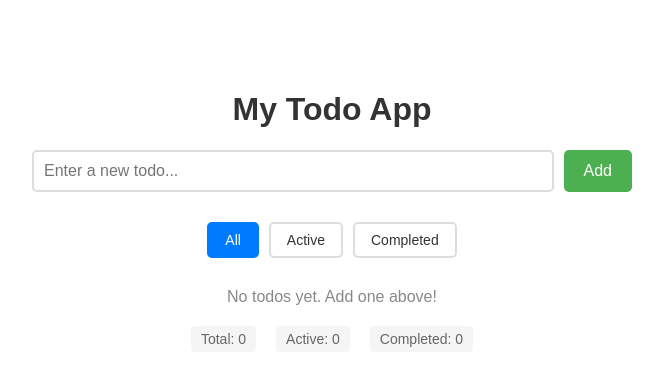
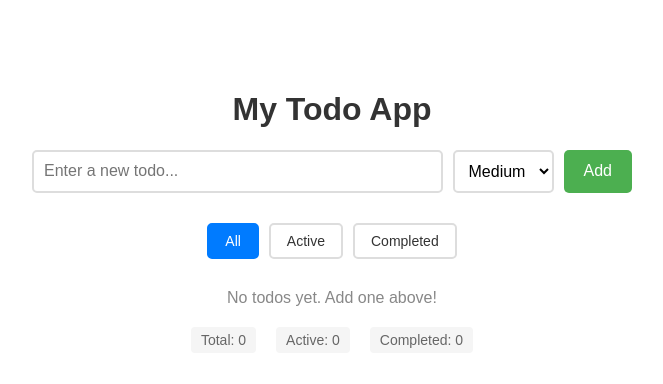
Before and after one commit to dev-deg/01_HelloWorld, a React (Vite) app in the folder todo-app/: page / in a window 1280 px wide. Shown: the top 384 px of the page, without its empty margins (308-971 px from the left). Built offline with nearby package versions, Linux system fonts and the light colour scheme.

Commit message:
Completed tasks 5 and 6

```diff
--- a/todo-app/src/App.module.css
+++ b/todo-app/src/App.module.css
@@ -16,6 +16,13 @@
   color: #666;
   font-size: 14px;
   display: flex;
+  flex-direction: column;
+  align-items: center;
+  gap: 15px;
+}
+
+.counters {
+  display: flex;
   justify-content: center;
   gap: 20px;
 }
@@ -26,3 +33,19 @@
   border-radius: 4px;
   font-weight: 500;
 }
+
+.clearButton {
+  padding: 8px 16px;
+  background-color: #dc3545;
+  color: white;
+  border: none;
+  border-radius: 5px;
+  cursor: pointer;
+  font-size: 14px;
+  font-weight: 500;
+  transition: background-color 0.2s ease;
+}
+
+.clearButton:hover {
+  background-color: #c82333;
+}
--- a/todo-app/src/App.tsx
+++ b/todo-app/src/App.tsx
@@ -1,5 +1,5 @@
 import React, { useState } from 'react';
-import { Todo } from './types/todo';
+import { Todo, Priority } from './types/todo';
 import AddTodoForm from './components/AddTodoForm/AddTodoForm';
 import TodoList from './components/TodoList/TodoList';
 import FilterButtons from './components/FilterButtons/FilterButtons';
@@ -11,11 +11,12 @@ const TodoApp: React.FC = () => {
   const [todos, setTodos] = useState<Todo[]>([]);
   const [filter, setFilter] = useState<FilterType>('all');
 
-  const addTodo = (text: string): void => {
+  const addTodo = (text: string, priority: Priority): void => {
     const newTodo: Todo = {
       id: Date.now(),
       text: text,
-      completed: false
+      completed: false,
+      priority: priority
     };
     setTodos([...todos, newTodo]);
   };
@@ -34,6 +35,10 @@ const TodoApp: React.FC = () => {
     setTodos(todos.map(todo =>
       todo.id === id ? { ...todo, text: newText } : todo
     ));
+  };
+
+  const clearCompleted = (): void => {
+    setTodos(todos.filter(todo => !todo.completed));
   };
 
   // Derive counters from todos array
@@ -59,9 +64,16 @@ const TodoApp: React.FC = () => {
       <TodoList todos={filteredTodos} onDeleteTodo={deleteTodo} onToggleTodo={toggleTodo} onEditTodo={editTodo} />
 
       <div className={styles.footer}>
-        <span className={styles.counter}>Total: {totalTodos}</span>
-        <span className={styles.counter}>Active: {activeTodos}</span>
-        <span className={styles.counter}>Completed: {completedTodos}</span>
+        <div className={styles.counters}>
+          <span className={styles.counter}>Total: {totalTodos}</span>
+          <span className={styles.counter}>Active: {activeTodos}</span>
+          <span className={styles.counter}>Completed: {completedTodos}</span>
+        </div>
+        {completedTodos > 0 && (
+          <button onClick={clearCompleted} className={styles.clearButton}>
+            Clear Completed
+          </button>
+        )}
       </div>
     </div>
   );
--- a/todo-app/src/components/AddTodoForm/AddTodoForm.module.css
+++ b/todo-app/src/components/AddTodoForm/AddTodoForm.module.css
@@ -16,6 +16,20 @@
   border-color: #4CAF50;
 }
 
+.prioritySelect {
+  padding: 10px;
+  font-size: 16px;
+  border: 2px solid #ddd;
+  border-radius: 5px;
+  background-color: white;
+  cursor: pointer;
+}
+
+.prioritySelect:focus {
+  outline: none;
+  border-color: #4CAF50;
+}
+
 .submitButton {
   padding: 10px 20px;
   font-size: 16px;
--- a/todo-app/src/components/AddTodoForm/AddTodoForm.tsx
+++ b/todo-app/src/components/AddTodoForm/AddTodoForm.tsx
@@ -1,15 +1,17 @@
 import React, { useState } from 'react';
-import { AddTodoFormProps } from '../../types/todo';
+import { AddTodoFormProps, Priority } from '../../types/todo';
 import styles from './AddTodoForm.module.css';
 
 const AddTodoForm: React.FC<AddTodoFormProps> = ({ onAddTodo }) => {
   const [inputValue, setInputValue] = useState<string>('');
+  const [priority, setPriority] = useState<Priority>('medium');
 
   const handleSubmit = (e: React.FormEvent<HTMLFormElement>) => {
     e.preventDefault();
     if (inputValue.trim()) {
-      onAddTodo(inputValue);
+      onAddTodo(inputValue, priority);
       setInputValue('');
+      setPriority('medium'); // Reset to default
     }
   };
 
@@ -22,6 +24,15 @@ const AddTodoForm: React.FC<AddTodoFormProps> = ({ onAddTodo }) => {
         placeholder="Enter a new todo..."
         className={styles.input}
       />
+      <select
+        value={priority}
+        onChange={(e) => setPriority(e.target.value as Priority)}
+        className={styles.prioritySelect}
+      >
+        <option value="low">Low</option>
+        <option value="medium">Medium</option>
+        <option value="high">High</option>
+      </select>
       <button
         type="submit"
         className={styles.submitButton}
--- a/todo-app/src/components/TodoItem/TodoItem.module.css
+++ b/todo-app/src/components/TodoItem/TodoItem.module.css
@@ -7,6 +7,22 @@
   background-color: #f0f0f0;
   border-radius: 5px;
   transition: background-color 0.2s ease;
+  border-left: 5px solid transparent;
+}
+
+.todoItem.high {
+  border-left-color: #dc3545;
+  background-color: #fff5f5;
+}
+
+.todoItem.medium {
+  border-left-color: #ffc107;
+  background-color: #fffef5;
+}
+
+.todoItem.low {
+  border-left-color: #28a745;
+  background-color: #f5fff5;
 }
 
 .todoItem.completed {
--- a/todo-app/src/components/TodoItem/TodoItem.tsx
+++ b/todo-app/src/components/TodoItem/TodoItem.tsx
@@ -48,7 +48,7 @@ const TodoItem: React.FC<TodoItemProps> = ({ todo, onDelete, onToggle, onEdit })
   };
 
   return (
-    <div className={`${styles.todoItem} ${todo.completed ? styles.completed : ''}`}>
+    <div className={`${styles.todoItem} ${styles[todo.priority]} ${todo.completed ? styles.completed : ''}`}>
       <div className={styles.todoContent}>
         <input
           type="checkbox"
--- a/todo-app/src/types/todo.ts
+++ b/todo-app/src/types/todo.ts
@@ -1,7 +1,10 @@
+export type Priority = 'high' | 'medium' | 'low';
+
 export interface Todo {
   id: number;
   text: string;
   completed: boolean;
+  priority: Priority;
 }
 
 export interface TodoItemProps {
@@ -19,5 +22,5 @@ export interface TodoListProps {
 }
 
 export interface AddTodoFormProps {
-  onAddTodo: (text: string) => void;
+  onAddTodo: (text: string, priority: Priority) => void;
 }
```
